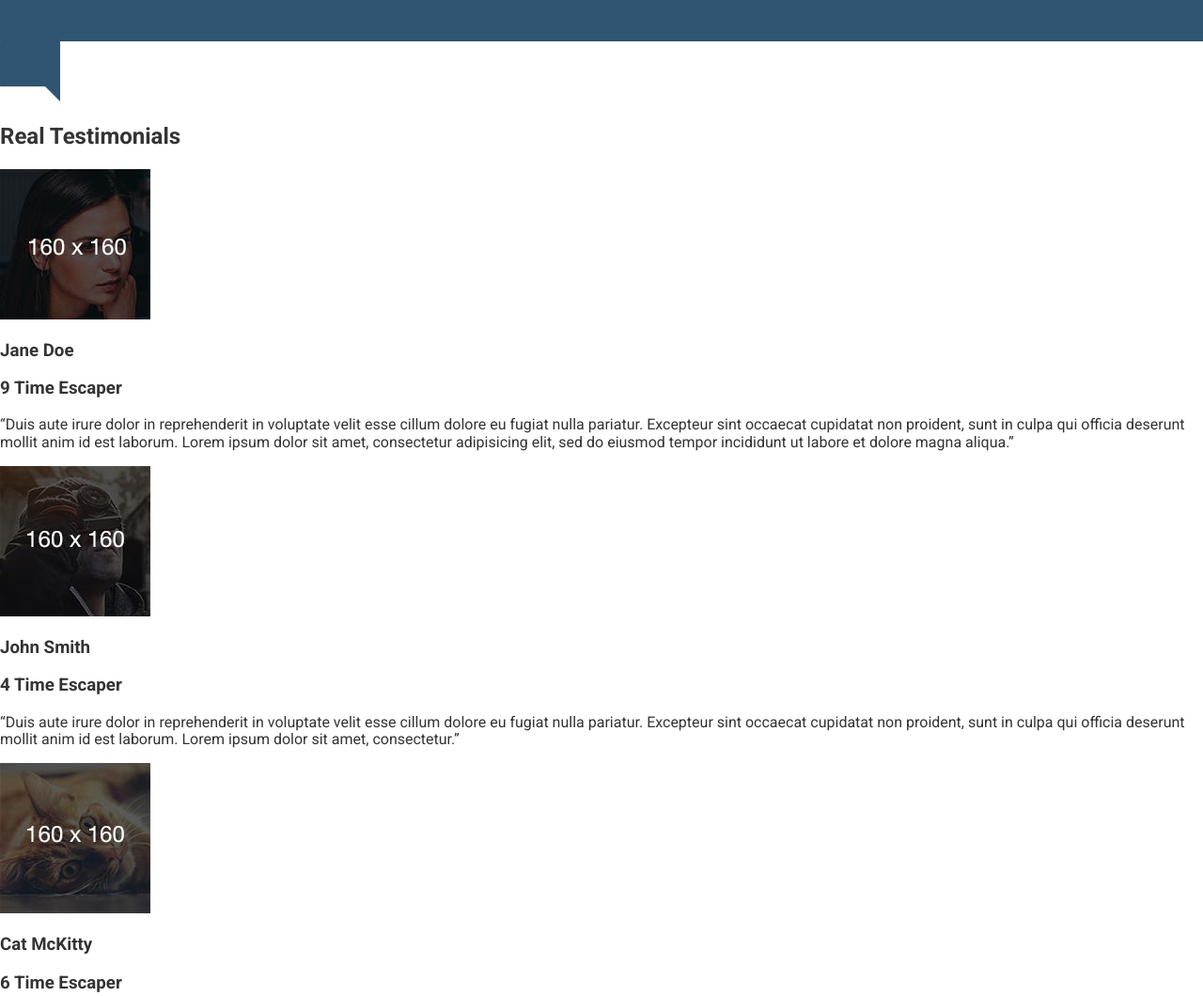
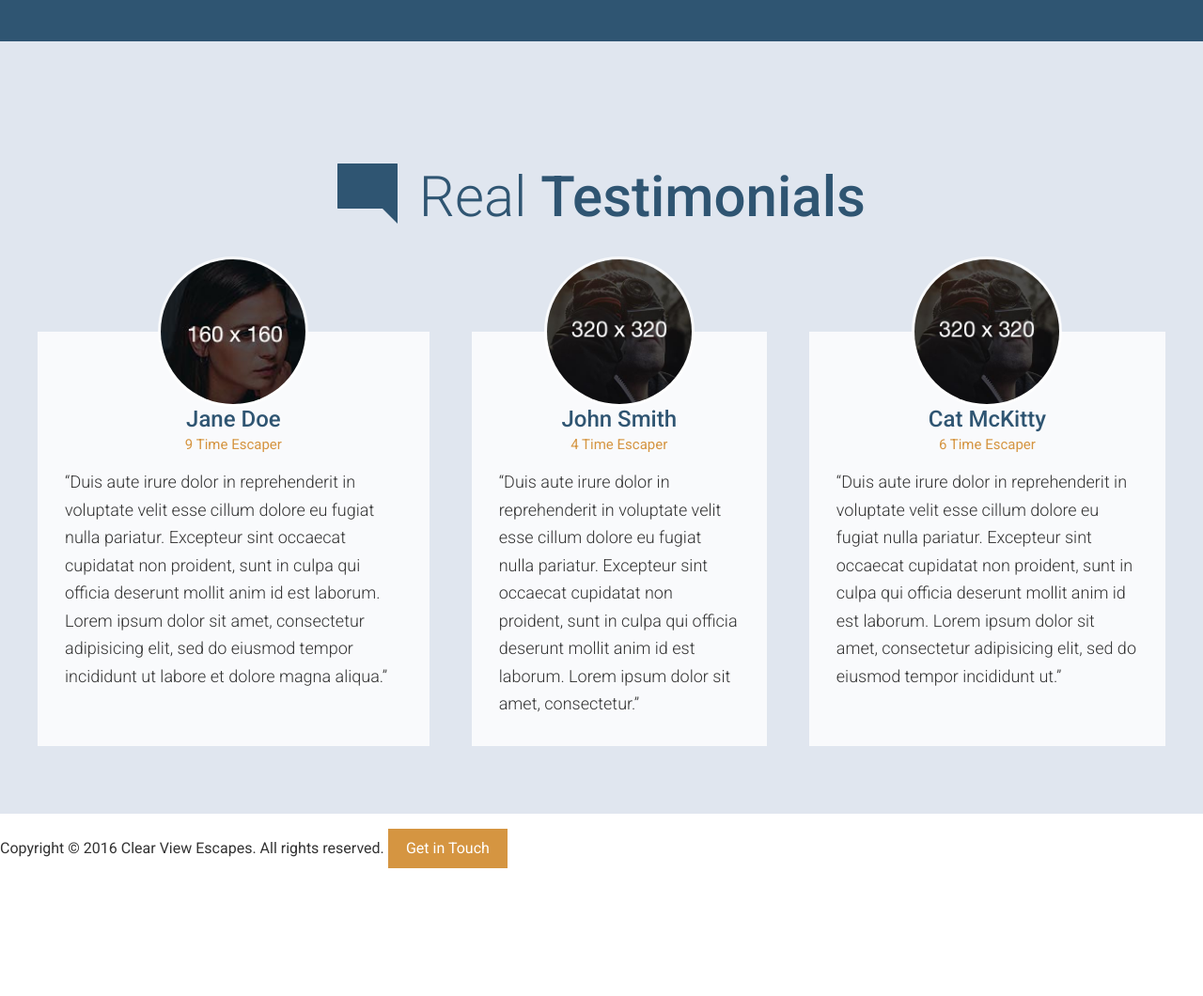
Before and after one commit to Prtfw/responsiveWeb, a website: page app/index.html in a window 1280 px wide. Shown: the part 2840-3900 px from the top of the page at 94% size. After the commit the page ends 3780 px from the top, so only its background shows below. Drawn offline with Linux system fonts and the light colour scheme.

Commit message:
fininshed testimonial section

```diff
--- a/app/index.html
+++ b/app/index.html
@@ -120,24 +120,47 @@
 
   </div>
 
-  <div id="testimonials">
-    <img src="assets/images/icons/comment.svg">
-    <h2>Real Testimonials</h2>
+  <div id="testimonials" class="pg-section pg-section--testimonials">
+    <div class='wrapper wrapper--nopad-tilLg'>
+      <h2 class='section-title section-title--blue'>
+    <img class= 'section-title__icon' src="assets/images/icons/comment.svg" >
+    Real <strong> Testimonials </strong></h2>
 
-    <img src="assets/images/testimonial-jane-i.jpg">
-    <h3>Jane Doe</h3>
-    <h3>9 Time Escaper</h3>
-    <p>&ldquo;Duis aute irure dolor in reprehenderit in voluptate velit esse cillum dolore eu fugiat nulla pariatur. Excepteur sint occaecat cupidatat non proident, sunt in culpa qui officia deserunt mollit anim id est laborum. Lorem ipsum dolor sit amet, consectetur adipisicing elit, sed do eiusmod tempor incididunt ut labore et dolore magna aliqua.&rdquo;</p>
+    <div class="row row--gutter row--gutter-sm row--t-padding generic-content row--eq-height-atLg" style="overflow: visible;">
+      <div class="row__lg4">
+        <div class="testimonial" >
+          <div class='testimonial__photo'>
+            <img sizes ="160px" srcset="assets/images/testimonial-jane-i.jpg 160w, assets/images/testimonial-jane-hi-dpi-i.jpg 320w">
+          </div>
+          <h3 class=testimonial__title>Jane Doe</h3>
+          <h4 class=testimonial__subtitle>9 Time Escaper</h4>
+          <p>&ldquo;Duis aute irure dolor in reprehenderit in voluptate velit esse cillum dolore eu fugiat nulla pariatur. Excepteur sint occaecat cupidatat non proident, sunt in culpa qui officia deserunt mollit anim id est laborum. Lorem ipsum dolor sit amet, consectetur adipisicing elit, sed do eiusmod tempor incididunt ut labore et dolore magna aliqua.&rdquo;</p>
+        </div>
+      </div>
+      <div class="row__lg4">
+        <div class="testimonial" >
+          <div class='testimonial__photo'>
+            <img sizes ="160px"  srcset="assets/images/testimonial-john-i.jpg 160px, assets/images/testimonial-john-hi-dpi-i.jpg 320w">
+          </div>
+        <h3 class=testimonial__title>John Smith</h3>
+        <h3 class=testimonial__subtitle>4 Time Escaper</h3>
+        <p>&ldquo;Duis aute irure dolor in reprehenderit in voluptate velit esse cillum dolore eu fugiat nulla pariatur. Excepteur sint occaecat cupidatat non proident, sunt in culpa qui officia deserunt mollit anim id est laborum. Lorem ipsum dolor sit amet, consectetur.&rdquo;</p>
+        </div>
+      </div>
+      <div class="row__lg4">
+        <div class="testimonial testimonial__last" >
+          <div class='testimonial__photo'>
+            <img sizes ="160px"  srcset="assets/images/testimonial-cat-i.jpg 160px, assets/images/testimonial-john-hi-dpi-i.jpg 320w">
+          </div>
+          <h3 class=testimonial__title>Cat McKitty</h3>
+          <h3 class=testimonial__subtitle>6 Time Escaper</h3>
+          <p>&ldquo;Duis aute irure dolor in reprehenderit in voluptate velit esse cillum dolore eu fugiat nulla pariatur. Excepteur sint occaecat cupidatat non proident, sunt in culpa qui officia deserunt mollit anim id est laborum. Lorem ipsum dolor sit amet, consectetur adipisicing elit, sed do eiusmod tempor incididunt ut.&rdquo;</p>
+        </div>
+      </div>
 
-    <img src="assets/images/testimonial-john-i.jpg">
-    <h3>John Smith</h3>
-    <h3>4 Time Escaper</h3>
-    <p>&ldquo;Duis aute irure dolor in reprehenderit in voluptate velit esse cillum dolore eu fugiat nulla pariatur. Excepteur sint occaecat cupidatat non proident, sunt in culpa qui officia deserunt mollit anim id est laborum. Lorem ipsum dolor sit amet, consectetur.&rdquo;</p>
 
-    <img src="assets/images/testimonial-cat-i.jpg">
-    <h3>Cat McKitty</h3>
-    <h3>6 Time Escaper</h3>
-    <p>&ldquo;Duis aute irure dolor in reprehenderit in voluptate velit esse cillum dolore eu fugiat nulla pariatur. Excepteur sint occaecat cupidatat non proident, sunt in culpa qui officia deserunt mollit anim id est laborum. Lorem ipsum dolor sit amet, consectetur adipisicing elit, sed do eiusmod tempor incididunt ut.&rdquo;</p>
+    </div>
+    </div>
   </div>
 
   <footer>
--- a/app/styles/_global.css
+++ b/app/styles/_global.css
@@ -16,6 +16,49 @@ a {
     box-sizing: border-box;
 }
 
+.testimonial{
+    background-color: rgba(255,255,255,.8);
+    padding: 0 18px 1px 18px;
+    overflow: visible;
+    margin-bottom: 98px;
+
+    @mixin atMed{
+        padding: 0 1.8125rem 1px 1.8125rem;
+        margin-bottom: 0px;
+    }
+
+    &--last{
+        margin-bottom:0;
+    }
+
+    &__photo{
+        border-radius: 80px;
+        border: 3px solid rgba(255,255,255,.8);
+        overflow: hidden;
+        width:160px;
+        height: 160px;
+        margin: 0 auto -80px auto;
+        position: relative;
+        top: -80px;
+    }
+    &__title{
+        color: $blue;
+        text-align: center;
+        font-size: 1.5rem;
+        font-weight: 500;
+        margin: 0;
+    }
+    &__subtitle{
+        color: $orange;
+        text-align: center;
+        text-align: center;
+        font-size: .9375rem;
+        font-weight: 400;
+        margin: .25rem 0 1rem 0;
+    }
+
+}
+
 
 .wrapper{
     padding-left: 20px;
@@ -26,6 +69,24 @@ a {
 
     &--small{
         max-width: 976px;
+    }
+
+    &--nopad-tilMed{
+            padding-left: 0px;
+            padding-right: 0px;;
+        @mixin atMed{
+                padding-left: 20px;
+                padding-right: 20px;
+        }
+    }
+
+    &--nopad-tilLg{
+            padding-left: 0px;
+            padding-right: 0px;;
+        @mixin atLg{
+                padding-left: 20px;
+                padding-right: 20px;
+        }
     }
 
     .wrapper {
@@ -49,6 +110,18 @@ a {
         background-color: $blue;
     }
 
+    &--testimonials{
+        background-color: #e0e6ef;
+        margin
+
+        @mixin atMed{
+            background: url(../../assets/images/testimonials-bg.jpg) top center no-repeat;
+            background-size: cover;
+        }
+    }
+
+
+
     @mixin atMed{
         padding: 4.5rem 0;
 
@@ -69,7 +142,10 @@ a {
     font-size: 2.55rem;
     font-weight: 300;
     text-align: center;
-    color: white;
+
+    &--blue{
+        color: $blue;
+    }
 
     @mixin atSmall{
         font-size: 3.75rem;
@@ -86,6 +162,8 @@ a {
         margin-bottom: .6rem;
 
         @mixin atSmall{
+            position: relative;
+            top: 8px;
             margin-right:.5rem;
             margin-left: 0;
             display: inline-block;
@@ -122,6 +200,7 @@ a {
     &__icon{
         display: block;
         margin: 0 auto;
+
         @mixin atSmall{
             position: absolute;
             left: 0;
--- a/app/styles/_mixins.css
+++ b/app/styles/_mixins.css
@@ -11,7 +11,7 @@
 }
 
 @define-mixin atLg {
-  @media (min-width: 1200px) {
+  @media (min-width: 1010px) {
     @mixin-content;
   }
 }
--- /dev/null
+++ b/app/styles/_row.css
@@ -0,0 +1,128 @@
+.row{
+    @mixin clearfix;
+
+     &--gutter {    /* row is constrained by the width of wrapper div */
+        margin-right: -60px; /*make any row with gutter wider to the right*/
+        overflow: hidden; /*hide the overflow part (aka hide the extra margin right)*/
+    }
+
+    &--gutter-sm {    /* row is constrained by the width of wrapper div */
+        margin-right: -45px; /*make any row with gutter wider to the right*/
+        overflow: hidden; /*hide the overflow part (aka hide the extra margin right)*/
+    }
+
+    &--gutter-lg {    /* row is constrained by the width of wrapper div */
+        margin-right: -100px; /*make any row with gutter wider to the right*/
+        overflow: hidden; /*hide the overflow part (aka hide the extra margin right)*/
+    }
+
+    &--gutter > div{    /*any gutter row's child divs, so no content is being put in the right margin*/
+        padding-right: 60px;
+    }
+
+    &--gutter-lg > div{    /*any gutter row's child divs*/
+        padding-right: 100px;
+    }
+
+    &--gutter-sm > div{    /*any gutter row's child divs*/
+        padding-right: 45px;
+    }
+
+    &--t-padding{
+        padding-top: 60px;
+    }
+
+    @mixin atMed{
+
+        &__b-mg-on-sm{
+                margin-bottom: 0px;
+        }
+
+        &__med4{
+            float: left;
+            width: 33.33%;
+
+            &-lg{
+                width: 37%;
+            }
+        }
+
+        &__med6{
+            float: left;
+            width: 50%;
+        }
+
+        &__med8{
+            float: right;
+            width: 66.66%;
+
+            &-sm{
+                width: 63%;
+            }
+        }
+    }
+
+
+        @mixin atLg{
+
+        &__b-mg-on-sm{
+                margin-bottom: 0px;
+        }
+
+        &__Lg4{
+            float: left;
+            width: 33.33%;
+
+            &-lg{
+                width: 37%;
+            }
+        }
+
+        &__Lg6{
+            float: left;
+            width: 50%;
+        }
+
+        &__Lg8{
+            float: right;
+            width: 66.66%;
+
+            &-sm{
+                width: 63%;
+            }
+        }
+    }
+
+
+
+    &__b-mg-on-sm{
+            margin-bottom: 20px;
+    }
+
+
+    /*begin eq height rules a.k.a. flexbox*/
+
+    &--eq-height-atMed{
+
+        @mixin atMed{
+            display: flex;
+        }
+
+        & > div {
+            float: none;
+            display: flex;
+        }
+    }
+
+    &--eq-height-atLg{
+
+        @mixin atLg{
+            display: flex;
+        }
+
+        & > div {
+            float: none;
+            display: flex;
+        }
+    }
+}
--- a/app/temp/styles/styles.css
+++ b/app/temp/styles/styles.css
@@ -471,17 +471,30 @@ template {
   overflow: hidden;/*hide the overflow part (aka hide the extra margin right)*/
 }
 
+.row--gutter-sm {/* row is constrained by the width of wrapper div */
+  margin-right: -45px;/*make any row with gutter wider to the right*/
+  overflow: hidden;/*hide the overflow part (aka hide the extra margin right)*/
+}
+
 .row--gutter-lg {/* row is constrained by the width of wrapper div */
   margin-right: -100px;/*make any row with gutter wider to the right*/
   overflow: hidden;/*hide the overflow part (aka hide the extra margin right)*/
 }
 
-.row--gutter > div{/*any gutter row's child divs*/
+.row--gutter > div{/*any gutter row's child divs, so no content is being put in the right margin*/
   padding-right: 60px;
 }
 
 .row--gutter-lg > div{/*any gutter row's child divs*/
   padding-right: 100px;
+}
+
+.row--gutter-sm > div{/*any gutter row's child divs*/
+  padding-right: 45px;
+}
+
+.row--t-padding{
+  padding-top: 60px;
 }
 
 @media (min-width: 800px) {
@@ -514,8 +527,72 @@ template {
   }
 }
 
+@media (min-width: 1010px) {
+
+  .row__b-mg-on-sm {
+    margin-bottom: 0px;
+  }
+
+  .row__Lg4 {
+    float: left;
+    width: 33.33%;
+  }
+
+  .row__Lg4-lg {
+    width: 37%;
+  }
+
+  .row__Lg6 {
+    float: left;
+    width: 50%;
+  }
+
+  .row__Lg8 {
+    float: right;
+    width: 66.66%;
+  }
+
+  .row__Lg8-sm {
+    width: 63%;
+  }
+}
+
 .row__b-mg-on-sm{
   margin-bottom: 20px;
+}
+
+/*begin eq height rules a.k.a. flexbox*/
+
+@media (min-width: 800px) {
+
+  .row--eq-height-atMed {
+    display: -webkit-box;
+    display: -ms-flexbox;
+    display: flex;
+  }
+}
+
+.row--eq-height-atMed > div {
+  float: none;
+  display: -webkit-box;
+  display: -ms-flexbox;
+  display: flex;
+}
+
+@media (min-width: 1010px) {
+
+  .row--eq-height-atLg {
+    display: -webkit-box;
+    display: -ms-flexbox;
+    display: flex;
+  }
+}
+
+.row--eq-height-atLg > div {
+  float: none;
+  display: -webkit-box;
+  display: -ms-flexbox;
+  display: flex;
 }
 
 .large-hero{
@@ -603,6 +680,54 @@ a {
     box-sizing: border-box;
 }
 
+.testimonial{
+    background-color: rgba(255,255,255,.8);
+    padding: 0 18px 1px 18px;
+    overflow: visible;
+    margin-bottom: 98px;
+
+}
+
+@media (min-width: 800px) {
+
+  .testimonial {
+    padding: 0 1.8125rem 1px 1.8125rem;
+    margin-bottom: 0px;
+  }
+}
+
+.testimonial--last{
+  margin-bottom:0;
+}
+
+.testimonial__photo{
+  border-radius: 80px;
+  border: 3px solid rgba(255,255,255,.8);
+  overflow: hidden;
+  width:160px;
+  height: 160px;
+  margin: 0 auto -80px auto;
+  position: relative;
+  top: -80px;
+}
+
+.testimonial__title{
+  color: #2f5572;
+  text-align: center;
+  font-size: 1.5rem;
+  font-weight: 500;
+  margin: 0;
+}
+
+.testimonial__subtitle{
+  color: #d59541;
+  text-align: center;
+  text-align: center;
+  font-size: .9375rem;
+  font-weight: 400;
+  margin: .25rem 0 1rem 0;
+}
+
 .wrapper{
     padding-left: 20px;
     padding-right: 20px;
@@ -613,6 +738,32 @@ a {
 
 .wrapper--small{
   max-width: 976px;
+}
+
+.wrapper--nopad-tilMed{
+  padding-left: 0px;
+  padding-right: 0px;
+}
+
+@media (min-width: 800px) {
+
+  .wrapper--nopad-tilMed {
+    padding-left: 20px;
+    padding-right: 20px;
+  }
+}
+
+.wrapper--nopad-tilLg{
+  padding-left: 0px;
+  padding-right: 0px;
+}
+
+@media (min-width: 1010px) {
+
+  .wrapper--nopad-tilLg {
+    padding-left: 20px;
+    padding-right: 20px;
+  }
 }
 
 .wrapper .wrapper {
@@ -639,6 +790,17 @@ a {
   background-color: #2f5572;
 }
 
+.pg-section--testimonials{
+  background-color: #e0e6ef;
+}
+
+.pg-section--testimonials margin
+
+        @mixin atMed{
+  background: url(../../assets/images/testimonials-bg.jpg) top center no-repeat;
+  background-size: cover;
+}
+
 @media (min-width: 800px) {
 
   .pg-section {
@@ -658,7 +820,10 @@ a {
     font-size: 2.55rem;
     font-weight: 300;
     text-align: center;
-    color: white;
+}
+
+.section-title--blue{
+  color: #2f5572;
 }
 
 @media (min-width: 530px) {
@@ -682,6 +847,8 @@ a {
 @media (min-width: 530px) {
 
   .section-title__icon {
+    position: relative;
+    top: 8px;
     margin-right: .5rem;
     margin-left: 0;
     display: inline-block;
```
